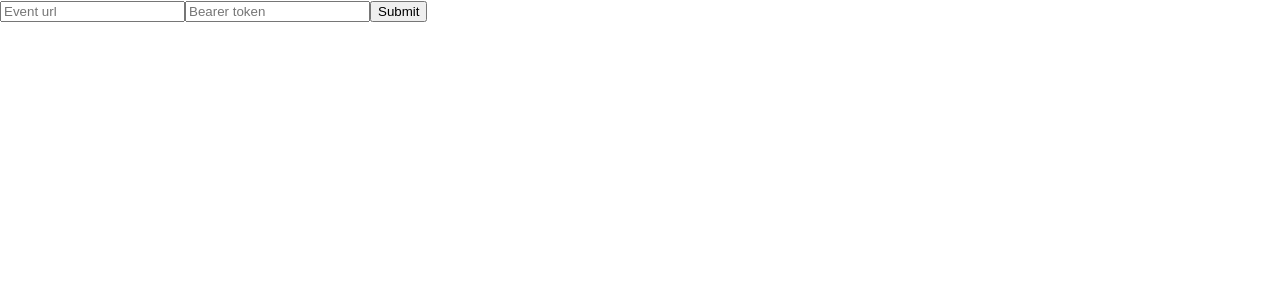
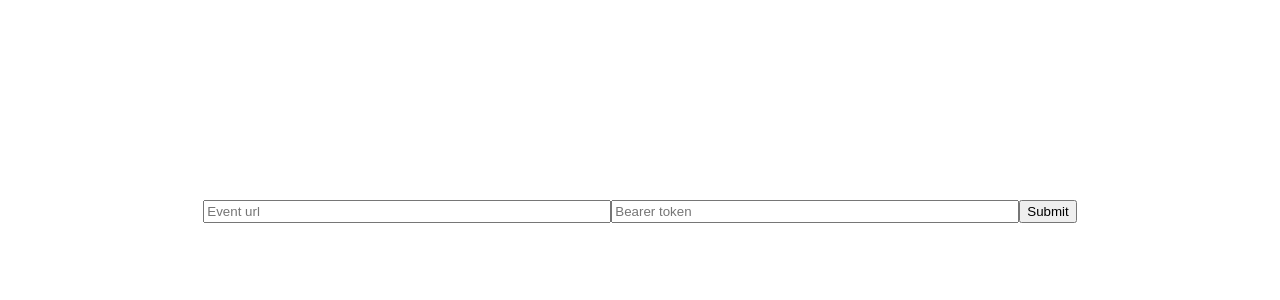
Before and after one commit to jaakkomaenpaa/kidebot, a React (Create React App) app: page / in a window 1280 px wide. Shown: the top 300 px of the page. Built offline with nearby package versions, Linux system fonts and the light colour scheme.

Commit message:
small styling

```diff
--- a/src/components/ReservationForm.jsx
+++ /dev/null
@@ -1,53 +0,0 @@
-import { Formik, Form, Field, ErrorMessage } from 'formik'
-import * as yup from 'yup'
-
-import startProcess from '../services/reserver'
-
-const validationSchema = yup.object().shape({
-  eventUrl: yup
-    .string()
-    .required('Event url is required'),
-  authToken: yup
-    .string()
-    .required('Bearer token is required')
-})
-
-const ReservationForm = () => {
-
-  const submit = async ({ eventUrl, authToken }) => {
-    startProcess(eventUrl, authToken)
-  }
-
-  return (
-    <Formik
-      initialValues={{
-        eventUrl: '',
-        authToken: ''
-      }}
-      validationSchema={validationSchema}
-      onSubmit={submit}
-    >
-      {({ isSubmitting }) => (
-        <Form>
-          <Field
-            type='text'
-            name='eventUrl'
-            placeholder='Event url'
-          />
-          <ErrorMessage name='eventUrl' />
-          <Field
-            type='text'
-            name='authToken'
-            placeholder='Bearer token'
-          />
-          <ErrorMessage name='authToken' />
-          <button type='submit' disabled={isSubmitting}>
-            Submit
-          </button>
-        </Form>
-      )}
-    </Formik>
-  )
-}
-
-export default ReservationForm
--- /dev/null
+++ b/src/components/ReservationForm/index.jsx
@@ -0,0 +1,78 @@
+import { Formik, Form, Field, ErrorMessage } from 'formik'
+import * as yup from 'yup'
+
+import startProcess from '../../services/reserver'
+
+const styles = {
+  formContainer: {
+    display: 'flex',
+    flexDirection: 'row',
+    justifyContent: 'center',
+  },
+  inputContainer: {
+    display: 'flex',
+    flexDirection: 'column',
+  },
+  inputField: {
+    padding: 2,
+    width: 400
+  },
+  error: {
+    color: 'red'
+  }
+}
+
+const validationSchema = yup.object().shape({
+  eventUrl: yup
+    .string()
+    .required('Event url is required'),
+  authToken: yup
+    .string()
+    .required('Bearer token is required')
+})
+
+const ReservationForm = () => {
+
+  const submit = async ({ eventUrl, authToken }) => {
+    startProcess(eventUrl, authToken)
+  }
+
+  return (
+    <Formik
+      initialValues={{
+        eventUrl: '',
+        authToken: ''
+      }}
+      validationSchema={validationSchema}
+      onSubmit={submit}
+    >
+      {({ isSubmitting }) => (
+        <Form style={styles.formContainer}>
+          <div style={styles.inputContainer}>
+            <Field
+              style={styles.inputField}
+              type='text'
+              name='eventUrl'
+              placeholder='Event url'
+            />
+            <ErrorMessage name='eventUrl' component='div' style={styles.error}/>
+          </div>
+          <div style={styles.inputContainer}>
+            <Field
+              style={styles.inputField}
+              type='text'
+              name='authToken'
+              placeholder='Bearer token'
+            />
+            <ErrorMessage name='authToken' component='div' style={styles.error}/>
+          </div>
+          <button type='submit' disabled={isSubmitting}>
+            Submit
+          </button>
+        </Form>
+      )}
+    </Formik>
+  )
+}
+
+export default ReservationForm
--- a/src/index.css
+++ b/src/index.css
@@ -5,9 +5,14 @@ body {
     sans-serif;
   -webkit-font-smoothing: antialiased;
   -moz-osx-font-smoothing: grayscale;
+  display: flex;
+  flex-direction: column;
+  align-items: center;
+  margin: 200px;
 }
 
 code {
   font-family: source-code-pro, Menlo, Monaco, Consolas, 'Courier New',
     monospace;
+
 }
```
Also changed, not shown: src/components/Navbar.jsx (added).
